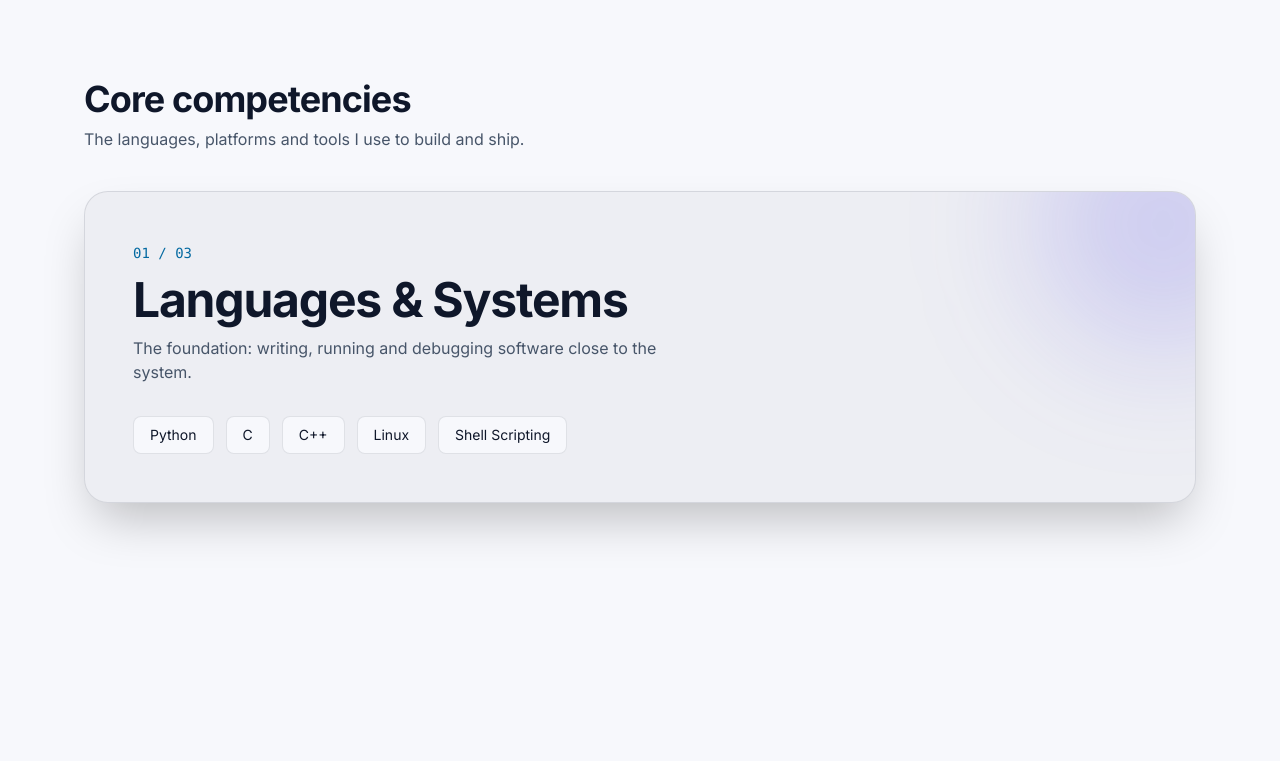
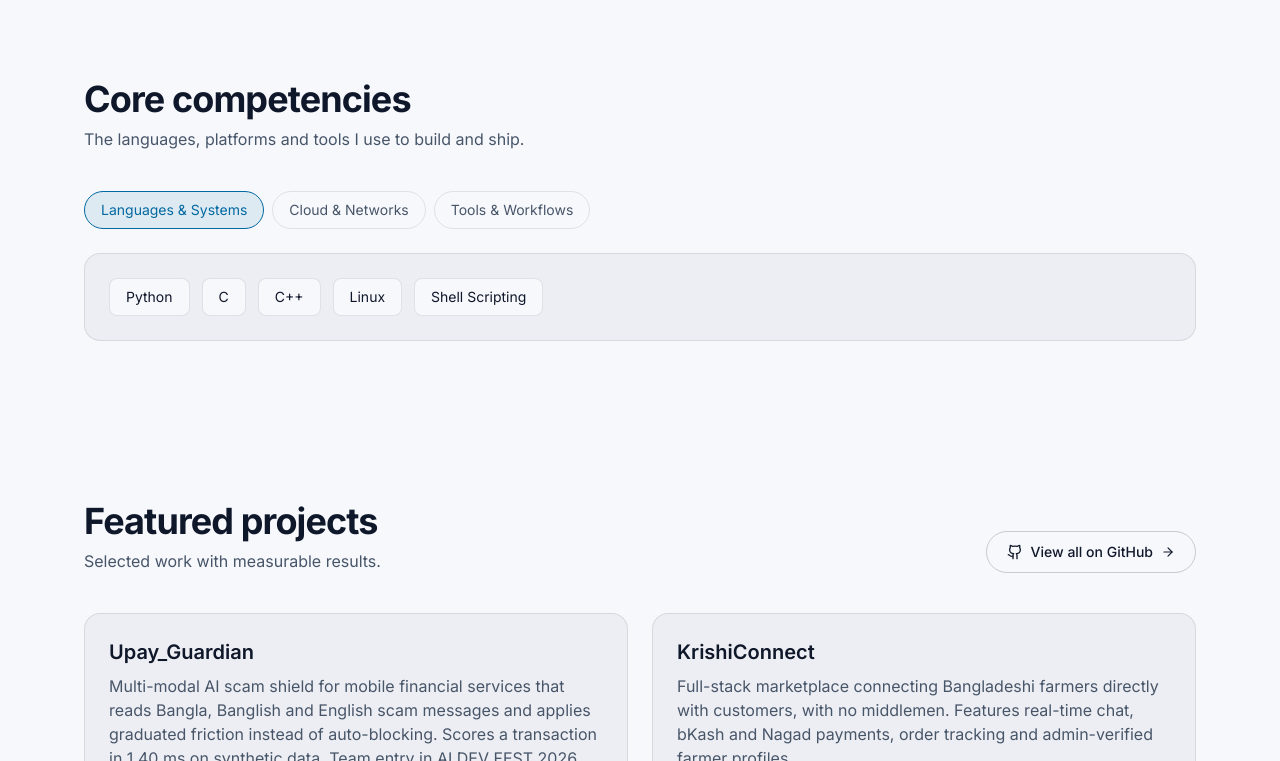
Before and after one commit to RashedulIslamTasif/Portfolio, a React (Vite) app: page / in a window 1280 px wide. Shown: the part 1139-1900 px from the top of the page. Built offline with nearby package versions, Linux system fonts and the light colour scheme.

Commit message:
updated About section

```diff
--- a/src/App.jsx
+++ b/src/App.jsx
@@ -1,7 +1,7 @@
 import { useState, useEffect, useRef } from "react";
 import { motion, AnimatePresence, MotionConfig, useScroll, useSpring, useInView, useTransform, animate } from "framer-motion";
 import { Github, Linkedin, Mail, Download, ExternalLink, X, MapPin, Camera, ArrowDown, ArrowLeft, ArrowRight, Send, Sun, Moon, Menu, Award, ArrowUpRight } from "lucide-react";
-import { ME, SKILLS, PROJECTS, PHOTOS, TIMELINE, CERTS, SKILL_INFO, EXTS } from "./data";
+import { ME, SKILLS, PROJECTS, PHOTOS, TIMELINE, CERTS, EXTS } from "./data";
 
 const fade = { initial: { opacity: 0, y: 20 }, whileInView: { opacity: 1, y: 0 }, viewport: { once: true, margin: "-60px" }, transition: { duration: 0.5 } };
 const LINKS = ["About", "Skills", "Projects", "Certificates", "Photography", "Contact"];
@@ -191,35 +191,19 @@ function Stats() {
   );
 }
 
-function Panel({ name, items, i, n }) {
-  const ref = useRef(null);
-  const { scrollYProgress } = useScroll({ target: ref, offset: ["start start", "end start"] });
-  const scale = useTransform(scrollYProgress, [0, 1], [1, i === n - 1 ? 1 : 0.92]);
-  return (
-    <div ref={ref} className={i === n - 1 ? "" : "h-[75vh]"}>
-      <div className="sticky" style={{ top: 96 + i * 20 }}>
-        <motion.div style={{ scale }} className="relative origin-top overflow-hidden rounded-3xl border border-line/15 bg-bg p-8 shadow-2xl md:p-12">
-          <div className="absolute inset-0 bg-card/[0.04]" />
-          <div className="absolute -right-24 -top-24 h-64 w-64 rounded-full bg-accent2/20 blur-3xl" />
-          <div className="relative">
-            <span className="font-mono text-sm text-accent">0{i + 1} / 0{n}</span>
-            <h3 className="mt-3 text-3xl font-bold tracking-tight md:text-5xl">{name}</h3>
-            <p className="mt-3 max-w-xl text-muted">{SKILL_INFO[name]}</p>
-            <div className="mt-8 flex flex-wrap gap-3">
-              {items.map((s) => <motion.span key={s} whileHover={{ y: -4 }} className="cursor-default rounded-lg border border-line/10 bg-bg px-4 py-2 text-sm transition hover:border-accent/60 hover:shadow-[0_0_20px_rgb(var(--accent)/.35)]">{s}</motion.span>)}
-            </div>
-          </div>
-        </motion.div>
-      </div>
-    </div>
-  );
-}
-
 function Skills() {
-  const g = Object.entries(SKILLS);
+  const tabs = Object.keys(SKILLS);
+  const [tab, setTab] = useState(tabs[0]);
   return (
     <Section id="skills" title="Core competencies" sub="The languages, platforms and tools I use to build and ship.">
-      {g.map(([name, items], i) => <Panel key={name} name={name} items={items} i={i} n={g.length} />)}
+      <div role="tablist" className="mb-6 flex flex-wrap gap-2">
+        {tabs.map((t) => <button key={t} role="tab" aria-selected={tab === t} onClick={() => setTab(t)} className={`rounded-full border px-4 py-2 text-sm transition ${tab === t ? "border-accent bg-accent/10 text-accent" : "border-line/10 text-muted hover:text-fg"}`}>{t}</button>)}
+      </div>
+      <AnimatePresence mode="wait">
+        <motion.div key={tab} role="tabpanel" initial={{ opacity: 0, y: 10 }} animate={{ opacity: 1, y: 0 }} exit={{ opacity: 0, y: -10 }} transition={{ duration: 0.2 }} className="flex flex-wrap gap-3 rounded-2xl border border-line/10 bg-card/[0.04] p-6">
+          {SKILLS[tab].map((s) => <motion.span key={s} whileHover={{ y: -4 }} className="cursor-default rounded-lg border border-line/10 bg-bg px-4 py-2 text-sm transition hover:border-accent/60 hover:shadow-[0_0_20px_rgb(var(--accent)/.35)]">{s}</motion.span>)}
+        </motion.div>
+      </AnimatePresence>
     </Section>
   );
 }
```
